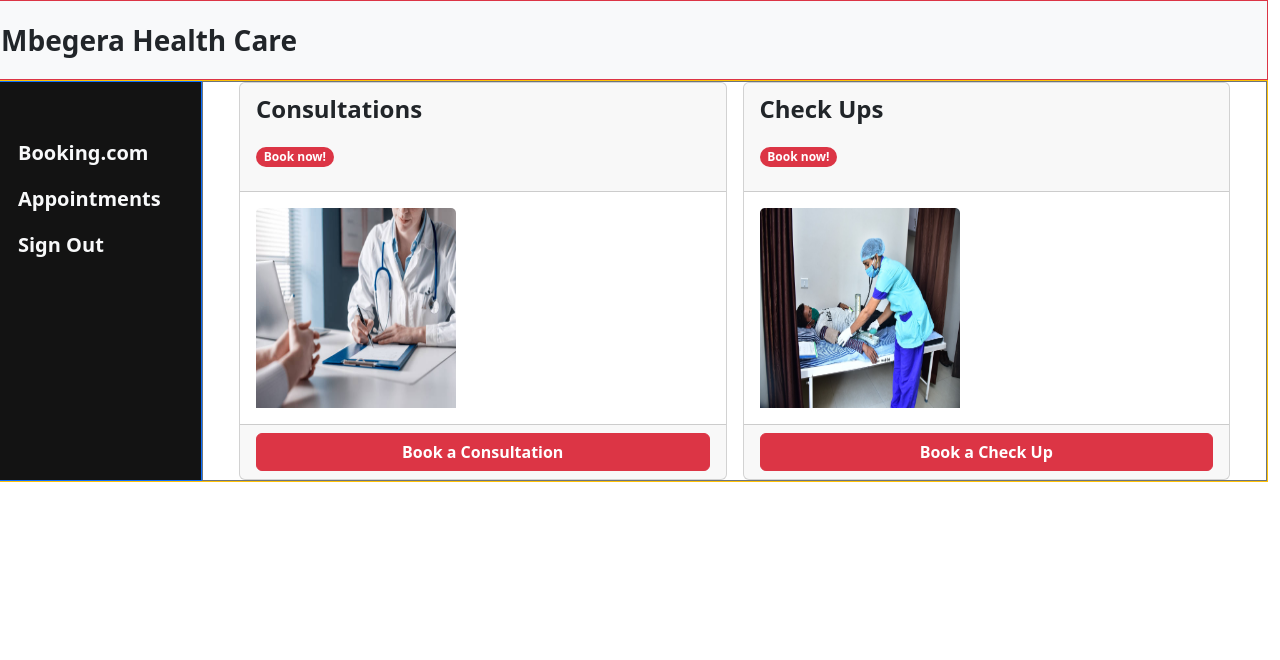
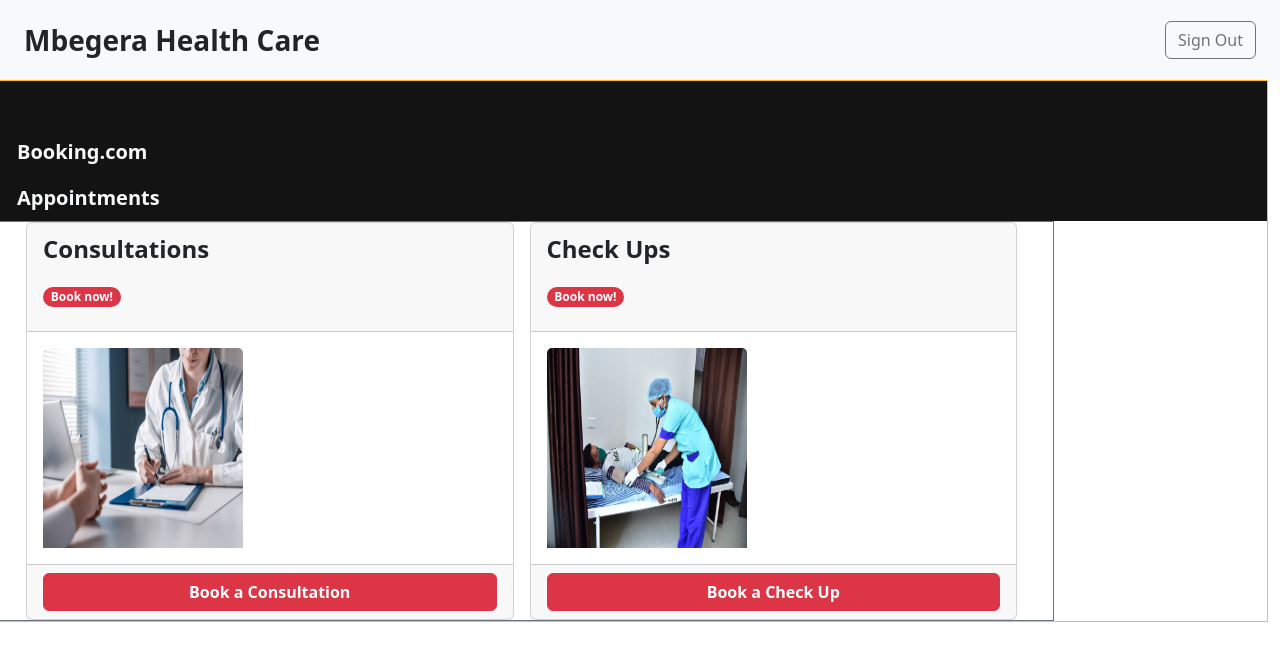
Before and after one commit to Leon-Mbegera/Booking.com, a Vue app: page / in a window 1280 px wide. Shown: the top 660 px of the page. Built offline with nearby package versions, Linux system fonts and the light colour scheme; sample sign-in values are in the browser's storage.

Commit message:
Remove sign out button from sidebar and add it on navbar

```diff
--- a/src/components/Navbar.vue
+++ b/src/components/Navbar.vue
@@ -1,13 +1,24 @@
 <template>
-    <div class="row border border-danger w-100 navbarHeight">
-            <nav class="navbar bg-body-tertiary">
-                    <div class="container-fluid">
-                        <a class="navbar-brand text-dark fs-3 fw-bold" href="#">Mbegera Health Care</a>
-                    </div>
+    <div class="w-100 navbarHeight">
+            <nav class="navbar bg-body-tertiary w-100 px-4">
+                <div class="">
+                    <a class="navbar-brand text-dark fs-3 fw-bold" href="#">Mbegera Health Care</a>
+                </div>
+                <div>
+                    <button type="button" class="btn btn-outline-secondary" @click="signOut">Sign Out</button>
+                </div>
             </nav>
   </div>
 </template>
 <script setup>
+import { useRouter } from 'vue-router'
+
+const router = useRouter();
+
+const signOut = () => {
+    localStorage.removeItem('SignedInToken'),
+    router.push('/signup')
+}
 
 </script>
 
@@ -15,6 +26,9 @@
 
 .navbarHeight {
     min-height: 80px;
+    display: flex;
+    flex-direction: row;
+    justify-content: space-between;
 }
 
 </style>
--- a/src/components/Sidebar.vue
+++ b/src/components/Sidebar.vue
@@ -1,5 +1,5 @@
 <template>
-    <div class="col col-2 border border-primary sidebar pt-5">
+    <div class="sidebar pt-5">
       <ul class="nav d-flex flex-column">
         <li class="nav-item text-light">
           <router-link to="/" class="nav-link text-light fs-5 fw-semibold">
@@ -11,24 +11,11 @@
             Appointments
           </router-link>
         </li>
-        <li class="nav-item text-light">
-          <a class="nav-link text-light fs-5 fw-semibold" @click="signOut">
-            Sign Out
-          </a>
-        </li>
       </ul>
     </div>
 </template>
 
 <script setup>
-import { useRouter } from 'vue-router'
-
-const router = useRouter();
-
-const signOut = () => {
-    localStorage.removeItem('SignedInToken'),
-    router.push('/signup')
-}
 </script>
 
 <style scoped>
```
